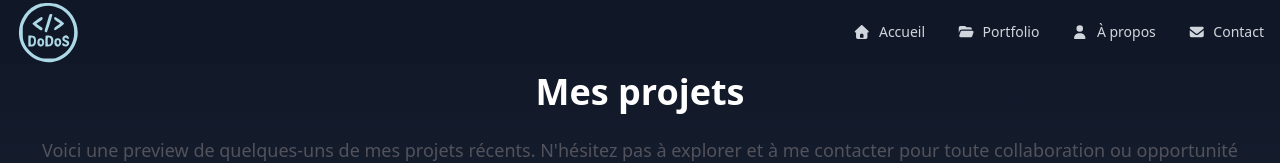
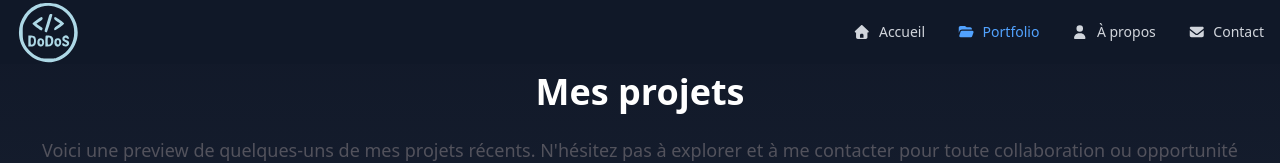
Before and after one commit to DwoDwoS/Portfolio-v.2, a Next.js app in the folder portfolio/: page /projects in a window 1280 px wide. Shown: the top 163 px of the page. Built offline with nearby package versions, Linux system fonts and the light colour scheme.

Commit message:
fix: making routing working

```diff
--- a/portfolio/app/projects/page.tsx
+++ b/portfolio/app/projects/page.tsx
@@ -1,7 +1,7 @@
 import Stack from '@/components/Stack';
 import Projects from '@/components/Projects';
 
-export default function Porfolio() {
+export default function ProjectsPage() {
   return (
     <div className="flex min-h-screen items-center justify-center bg-linear-to-b from-gray-900 to-gray-700 text-white">
       <div className="flex flex-col items-center w-full gap-6 sm:items-start sm:text-left">
--- a/portfolio/components/Footer.tsx
+++ b/portfolio/components/Footer.tsx
@@ -27,7 +27,7 @@ const Footer = () => {
                 Accueil
               </Link>
               <Link
-                href="/portfolio"
+                href="/projects"
                 className="hover:text-blue-400 transition-colors duration-200 hover:translate-x-1 inline-block"
               >
                 Portfolio
--- a/portfolio/components/Navbar.tsx
+++ b/portfolio/components/Navbar.tsx
@@ -24,7 +24,7 @@ const Navbar = () => {
 
   const navLinks = [
     { href: '/', label: 'Accueil', icon: faHome },
-    { href: '/portfolio', label: 'Portfolio', icon: faFolderOpen },
+    { href: '/projects', label: 'Portfolio', icon: faFolderOpen },
     { href: '/about', label: 'À propos', icon: faUser },
     { href: '/contact', label: 'Contact', icon: faEnvelope },
   ];
```
